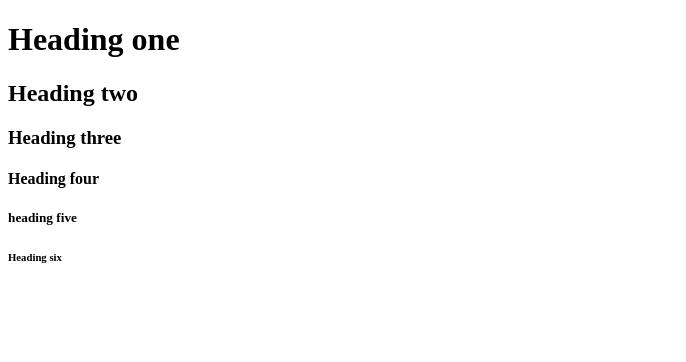
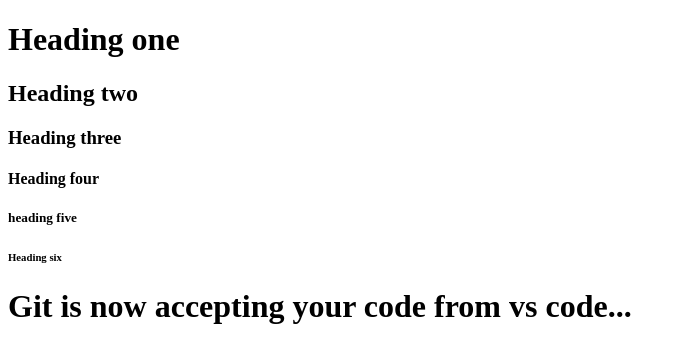
Before and after one commit to RahulS7036/HTML-with-Cai-aur-Code, a plain HTML site: page index.html in a window 1280 px wide. Shown: the whole page, without its empty margins (0-686 px from the left). Drawn offline with Linux system fonts and the light colour scheme.

Commit message:
Code is updated

```diff
--- a/index.html
+++ b/index.html
@@ -12,5 +12,6 @@
     <h4>Heading four</h4>
     <h5>heading five</h5>
     <h6>Heading six</h6>
+    <h1>Git is now accepting your code from vs code...</h1>
 </body>
 </html>
```
